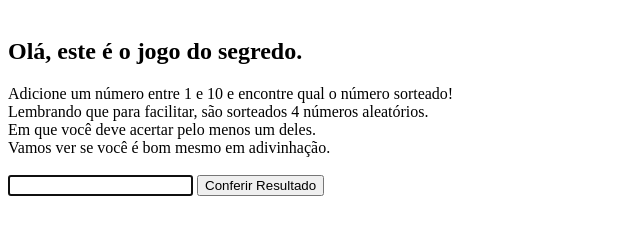
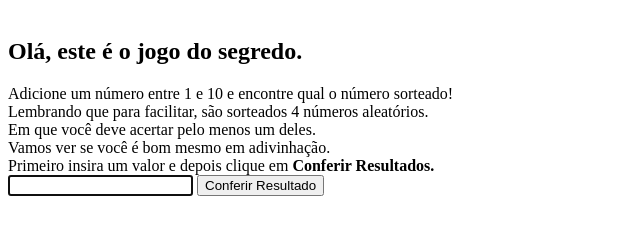
Before and after one commit to GabrieLima-dev/jogo_o_segredo, a plain HTML site: page index.html in a window 1280 px wide. Shown: the part 66-300 px from the top of the page, without its empty margins (0-640 px from the left). Drawn offline with Linux system fonts and the light colour scheme.

Commit message:
Inserção de informações no título

```diff
--- a/index.html
+++ b/index.html
@@ -10,6 +10,7 @@ Em que você deve acertar pelo menos um deles.
 <br />
 Vamos ver se você é bom mesmo em adivinhação.
 <br />
+Primeiro insira um valor e depois clique em <b>Conferir Resultados.</b>
 <br />
 <input />
 <input.focus></input.focus>
```
